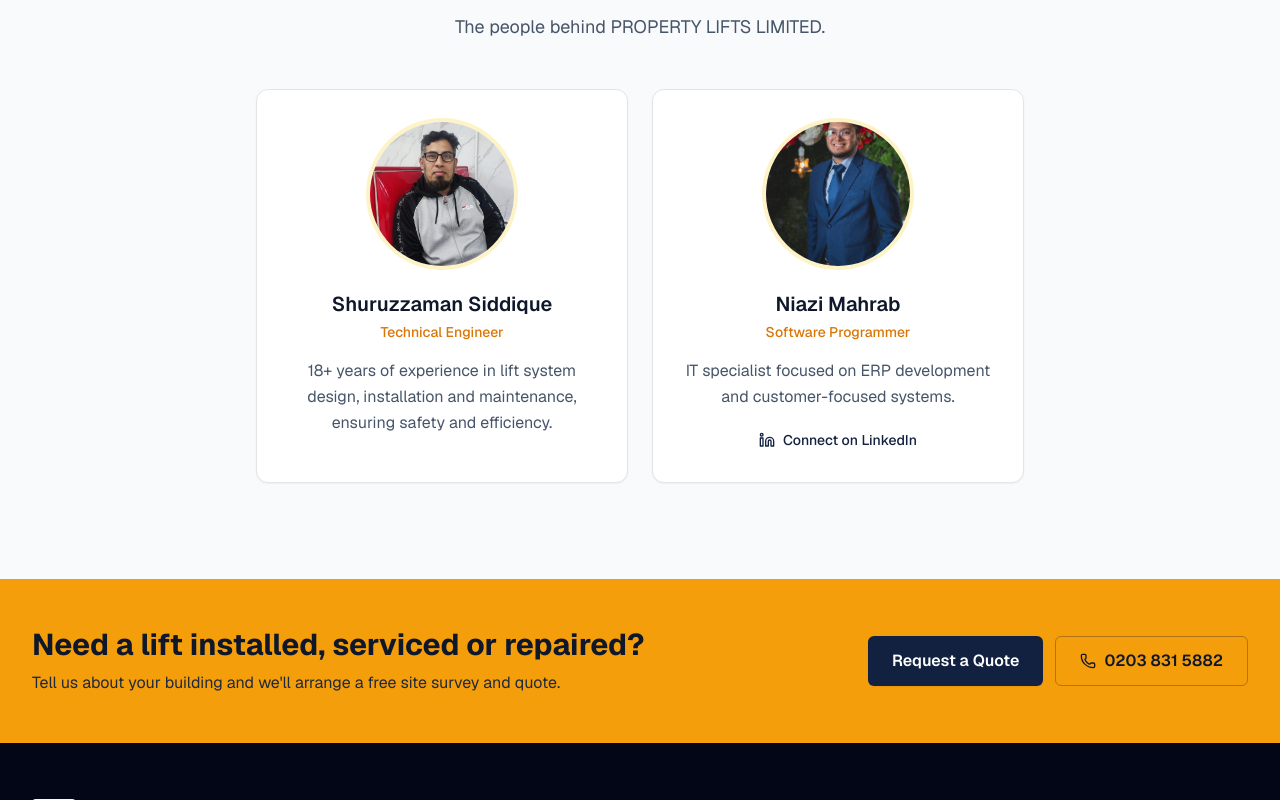
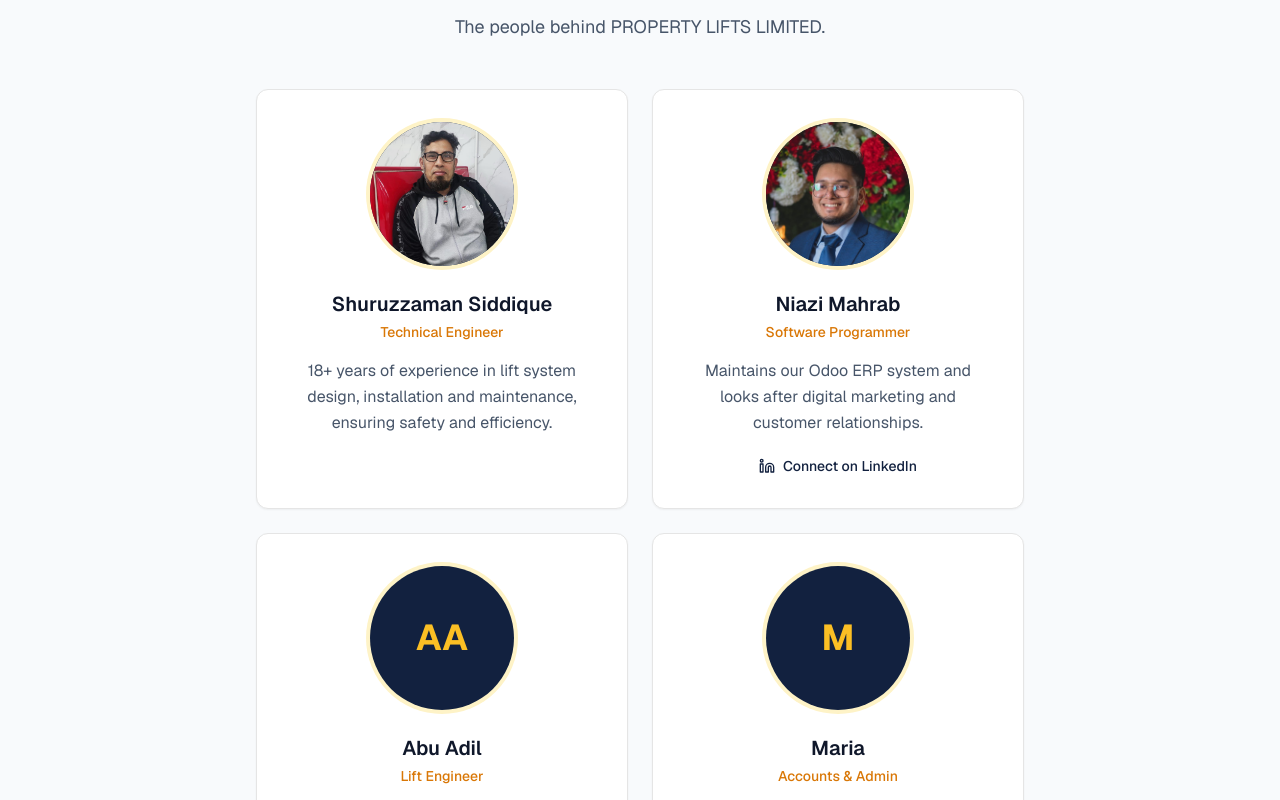
Before and after one commit to niazi12/PropertyLifts, a Next.js app: page / in a window 1280 px wide. Shown: the part 3300-4100 px from the top of the page. Built offline with nearby package versions, Linux system fonts and the light colour scheme.

Commit message:
address Updated

```diff
--- a/components/TeamMember.jsx
+++ b/components/TeamMember.jsx
@@ -13,21 +13,49 @@ const teamMembers = [
   {
     name: "Niazi Mahrab",
     role: "Software Programmer",
-    imageSrc: "/images/niazi.jpg",
+    imageSrc: "/images/niazi-headshot.jpg",
     linkedIn: "https://www.linkedin.com/in/niazi-mahrab-b16a96203/",
-    bio: "IT specialist focused on ERP development and customer-focused systems.",
+    bio: "Maintains our Odoo ERP system and looks after digital marketing and customer relationships.",
+  },
+  {
+    name: "Abu Adil",
+    role: "Lift Engineer",
+    imageSrc: "",
+    linkedIn: "",
+    bio: "Carries out lift servicing, repairs and breakdown call-outs, keeping our customers' lifts safe and running smoothly.",
+  },
+  {
+    name: "Maria",
+    role: "Accounts & Admin",
+    imageSrc: "",
+    linkedIn: "",
+    bio: "Looks after invoicing, accounts and office administration, and is often the first point of contact for our customers.",
   },
 ];
+
+const initials = (name) =>
+  name
+    .split(" ")
+    .map((part) => part[0])
+    .join("")
+    .slice(0, 2)
+    .toUpperCase();
 
 const TeamMember = ({ name, role, imageSrc, linkedIn, bio }) => {
   return (
     <div className="flex flex-col items-center rounded-xl border bg-white p-8 text-center shadow-sm">
-      <div className="relative h-36 w-36 overflow-hidden rounded-full ring-4 ring-amber-100">
-        <Image src={imageSrc} alt={name} fill className="object-cover" sizes="144px" />
+      <div className="relative flex h-36 w-36 items-center justify-center overflow-hidden rounded-full bg-primary ring-4 ring-amber-100">
+        {imageSrc ? (
+          <Image src={imageSrc} alt={name} fill className="object-cover" sizes="144px" />
+        ) : (
+          <span className="text-4xl font-bold text-amber-400" aria-hidden="true">
+            {initials(name)}
+          </span>
+        )}
       </div>
       <h3 className="mt-6 text-xl font-semibold text-slate-900">{name}</h3>
       <p className="mt-1 text-sm font-medium text-amber-600">{role}</p>
-      <p className="mt-4 leading-relaxed text-slate-600">{bio}</p>
+      {bio && <p className="mt-4 leading-relaxed text-slate-600">{bio}</p>}
       {linkedIn && (
         <a
           href={linkedIn}
```
Also changed, not shown: lib/site.js, public/images/niazi-headshot.jpg (added).
